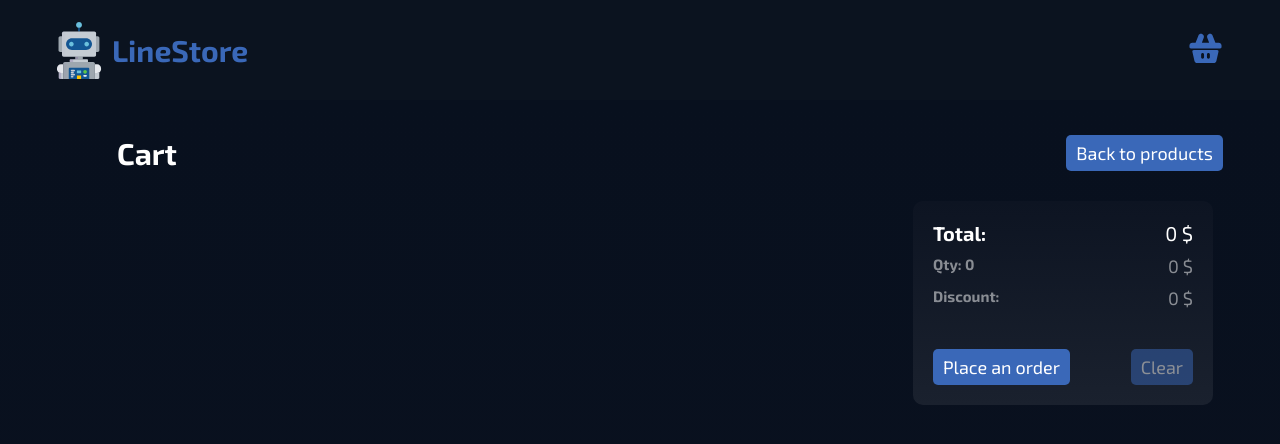
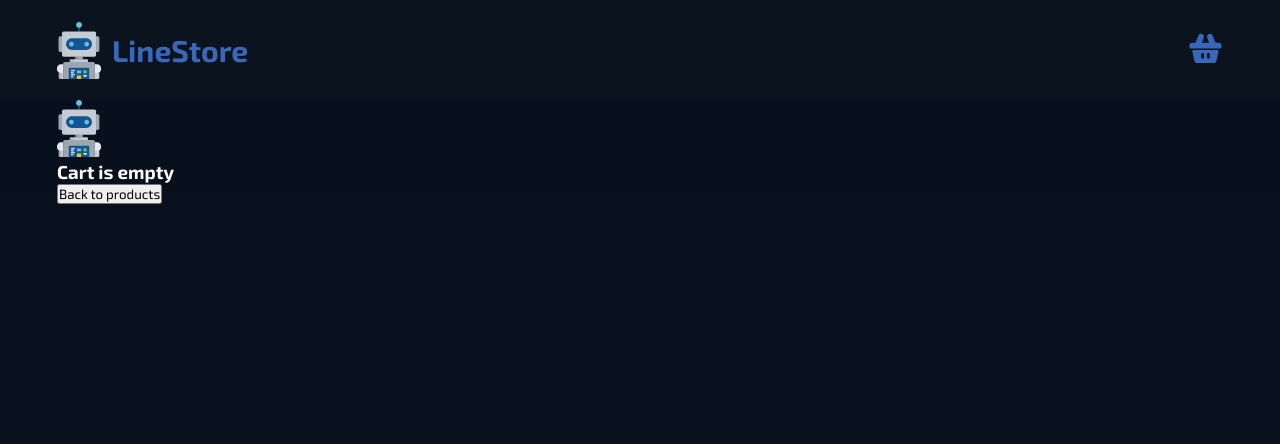
Before and after one commit to dimonstr223/line-store, a React (Create React App) app: page /cart in a window 1280 px wide. Shown: the top 444 px of the page. Built offline with nearby package versions, Linux system fonts and the light colour scheme.

Commit message:
CartEmpty component created

```diff
--- a/src/App.tsx
+++ b/src/App.tsx
@@ -2,7 +2,7 @@ import React from 'react'
 import { Routes, Route } from 'react-router-dom'
 
 import Header from './components/Header'
-import Cart from './Pages/Cart'
+import Cart from './Pages/Cart/Cart'
 import Products from './Pages/Products'
 
 import './scss/App.scss'
--- /dev/null
+++ b/src/Pages/Cart/Cart.tsx
@@ -0,0 +1,41 @@
+import React from 'react'
+import { Link } from 'react-router-dom'
+
+import CartItem from '../../components/CartItem/CartItem'
+import TotalPrice from '../../components/TotalPrice'
+import useAppSelecror from '../../hooks/useAppSelector'
+
+import style from '../../scss/components/Cart.module.scss'
+import CartEmpty from './CartEmpty.tsx/CartEmpty'
+
+const Cart: React.FC = () => {
+	const { cartItems } = useAppSelecror(state => state.cart)
+	return (
+		<div className={style.cart}>
+			{cartItems.length > 0 ? (
+				<>
+					<div className={style.cart__top}>
+						<h1 className={style.cart__title}>Cart</h1>
+						<Link to='/'>
+							<button className={style.backToProducts__button}>
+								Back to products
+							</button>
+						</Link>
+					</div>
+					<div className={style.items__wrapper}>
+						<div className={style.cart__items}>
+							{cartItems.map(item => (
+								<CartItem key={item.id} {...item} />
+							))}
+						</div>
+						<TotalPrice />
+					</div>
+				</>
+			) : (
+				<CartEmpty />
+			)}
+		</div>
+	)
+}
+
+export default Cart
--- /dev/null
+++ b/src/Pages/Cart/CartEmpty.tsx/CartEmpty.tsx
@@ -0,0 +1,19 @@
+import React from 'react'
+
+import emptyCartImage from '../../../assets/images/empty-cart.svg'
+
+// import style from '../../scss/components/Cart.module.scss'
+
+const CartEmpty: React.FC = () => {
+	return (
+		<div>
+			<div>
+				<img src={emptyCartImage} alt='Empty cart' />
+			</div>
+			<h3>Cart is empty</h3>
+			<button>Back to products</button>
+		</div>
+	)
+}
+
+export default CartEmpty
--- a/src/Pages/Cart/index.tsx
+++ /dev/null
@@ -1,34 +0,0 @@
-import React from 'react'
-import { Link } from 'react-router-dom'
-
-import CartItem from '../../components/CartItem/CartItem'
-import TotalPrice from '../../components/TotalPrice'
-import useAppSelecror from '../../hooks/useAppSelector'
-
-import style from '../../scss/components/Cart.module.scss'
-
-const Cart: React.FC = () => {
-	const { cartItems } = useAppSelecror(state => state.cart)
-	return (
-		<div className={style.cart}>
-			<div className={style.cart__top}>
-				<h1 className={style.cart__title}>Cart</h1>
-				<Link to='/'>
-					<button className={style.backToProducts__button}>
-						Back to products
-					</button>
-				</Link>
-			</div>
-			<div className={style.items__wrapper}>
-				<div className={style.cart__items}>
-					{cartItems.map(item => (
-						<CartItem key={item.id} {...item} />
-					))}
-				</div>
-				<TotalPrice />
-			</div>
-		</div>
-	)
-}
-
-export default Cart
--- a/src/components/ProductsItem/index.tsx
+++ b/src/components/ProductsItem/index.tsx
@@ -54,8 +54,11 @@ const ProductsItem: React.FC<Product> = ({
 				</div>
 				<img src={thumbnail} alt='Product' />
 			</div>
+
 			<h3 className={style.title}>{title}</h3>
+
 			<div className={style.brand}>{brand}</div>
+
 			<div className={style.wrapper}>
 				<div className={style.price}>
 					<div className={style.prevPrice}>{price.toLocaleString()} $</div>
```
Also changed, not shown: src/assets/images/add-to-cart-icon.png (deleted), src/assets/images/empty-cart.svg (added).
